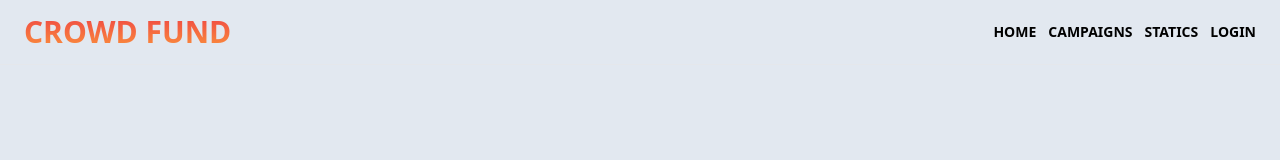
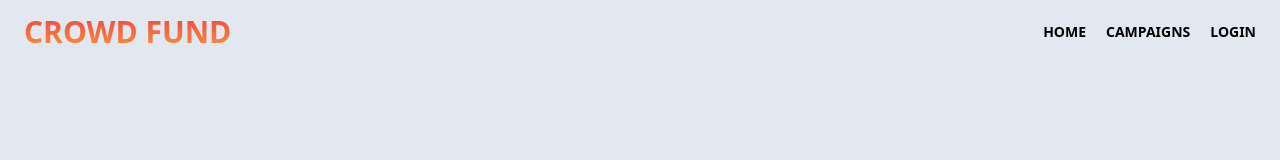
Before and after one commit to naffiziqbal/A_2_Client, a Next.js app: page /dashboard in a window 1280 px wide. Shown: the top 160 px of the page. Built offline with nearby package versions, Linux system fonts and the light colour scheme; no server answers.

Commit message:
Fixing Nav

```diff
--- /dev/null
+++ b/src/components/shared/Header/Nav.tsx
@@ -0,0 +1,55 @@
+"use client";
+import Link from "next/link";
+import { usePathname } from "next/navigation";
+import React from "react";
+import { BiLogOut } from "react-icons/bi";
+import Cookies from "js-cookie";
+
+const Nav = ({ user }: any) => {
+  const pathname = usePathname();
+
+  const handleLogout = () => {
+    location.reload();
+    Cookies.remove("token");
+    Cookies.remove("uid");
+  };
+
+  const isActive = (href: string) => pathname === href;
+  return (
+    <div className="flex md:justify-between gap-5 font-bold md:items-center md:flex-row flex-col">
+      <Link
+        className={`${
+          isActive("/") && "text-orange-400"
+        } hover:text-orange-400 duration-300`}
+        href={"/"}
+      >
+        Home
+      </Link>
+      <Link
+        className={`${
+          isActive("/campaign") && "text-orange-400"
+        } hover:text-orange-400 duration-300`}
+        href={"/campaign"}
+      >
+        Campaigns
+      </Link>
+      {user?.role === "admin" && (
+        <Link
+          className={`${isActive("/dashboard") && "text-orange-400"}`}
+          href={"/dashboard/all-campaigns"}
+        >
+          Dashboard
+        </Link>
+      )}
+      {user?._id ? (
+        <button onClick={handleLogout}>
+          <BiLogOut className="w-6 h-6 hover:text-orange-400 duration-300" />
+        </button>
+      ) : (
+        <Link href={"/login"}>Login</Link>
+      )}
+    </div>
+  );
+};
+
+export default Nav;
--- a/src/components/shared/header.tsx
+++ b/src/components/shared/header.tsx
@@ -1,22 +1,13 @@
 "use client";
 import { ContextProvider } from "@/helper/context";
 import Link from "next/link";
-import React, { useContext, useEffect, useState } from "react";
-import { BiCross, BiLogOut, BiMenu } from "react-icons/bi";
-import Cookies from "js-cookie";
-import { useRouter } from "next/navigation";
+import React, { useContext, useState } from "react";
+import { BiMenu } from "react-icons/bi";
+import Nav from "./Header/Nav";
 
 const Header = () => {
-  const router = useRouter();
   const [active, setActive] = useState<boolean>(false);
-  const { user, logout } = useContext(ContextProvider);
-  console.log(user);
-
-  const handleLogout = () => {
-    location.reload();
-    Cookies.remove("token");
-    Cookies.remove("uid");
-  };
+  const { user } = useContext(ContextProvider);
 
   return (
     <div className="md:border-b z-50 bg-transparent  w-full ">
@@ -28,22 +19,11 @@ const Header = () => {
           className={` ${
             active
               ? "w-full z-50 bg-slate-50 shadow-xl h-screen flex flex-col top-0 left-0 *:mt-6 mt-4 p-5 duration-300 absolute "
-              : "flex md:relative md:left-0 absolute -left-[56rem] gap-3 uppercase text-sm font-semibold hover:*:bg-gradient-to-t hover:*:from-orange-400 hover:*:to-red-500 hover:*:bg-clip-text  hover:*:text-transparent duration-300"
+              : "flex md:relative md:left-0 absolute -left-[56rem] gap-3 uppercase text-sm font-semibold "
           }`}
         >
-          <Link href={"/"}>Home</Link>
-          <Link href={"/campaign"}>Campaigns</Link>
-          <Link href={"/statics"}>Statics</Link>
-          {user?.role === "admin" && (
-            <Link href={"/dashboard/all-campaigns"}>Dashboard</Link>
-          )}
-          {user?._id ? (
-            <button onClick={handleLogout}>
-              <BiLogOut className="w-6 h-6 hover:text-orange-400 duration-300" />
-            </button>
-          ) : (
-            <Link href={"/login"}>Login</Link>
-          )}
+          <Nav user={user} />
+
           <div
             className="absolute top-0 right-5 border p-2 rounded-full w-8 h-8 border-orange-400 text-orange-400 font-extrabold flex text-sm justify-center items-center md:hidden hover:bg-orange-400 hover:text-white"
             onClick={() => setActive(false)}
```
